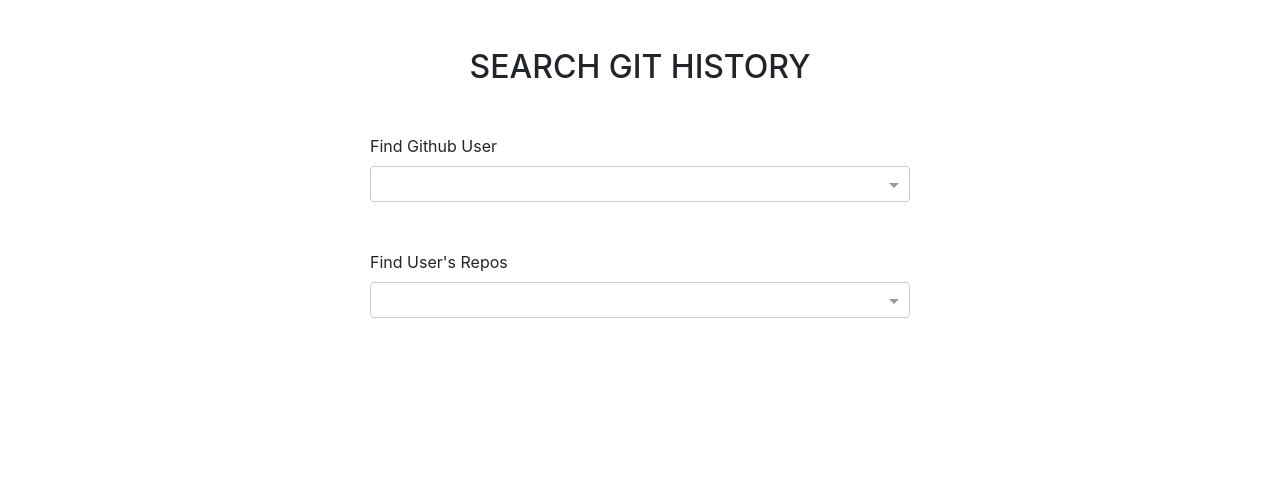
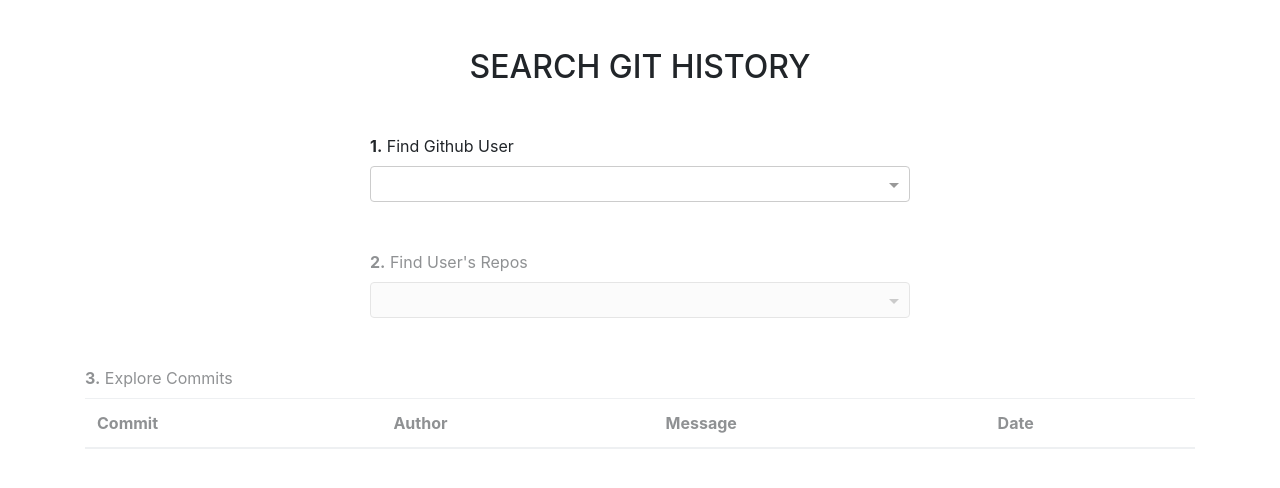
Before and after one commit to pavel-geeksolutions/gs-git-commit-history-test, an Angular app: page /git-history in a window 1280 px wide. Shown: the top 488 px of the page. Built offline with nearby package versions, Linux system fonts and the light colour scheme.

Commit message:
commits table implemented

```diff
--- a/src/app/git-history/git-history.component.html
+++ b/src/app/git-history/git-history.component.html
@@ -6,7 +6,7 @@
   </div>
   <div class="row">
     <div class="col-6 m-auto">
-      <label>Find Github User</label>
+      <label><b>1.</b> Find Github User</label>
       <ng-select [items]="users$ | async"
                  bindLabel="login"
                  [hideSelected]="true"
@@ -16,15 +16,46 @@
                  [(ngModel)]="user"
                  (change)="onUserSelected($event)">
       </ng-select>
-      <br>
-      <br>
-      <label>Find User's Repos</label>
+    </div>
+  </div>
+  <br>
+  <br>
+  <div class="row" [ngClass]="{disabled: !user}">
+    <div class="col-6 m-auto">
+      <label><b>2.</b> Find User's Repos</label>
       <ng-select [items]="repos$ | async"
                  bindLabel="name"
+                 [disabled]="!user"
                  [hideSelected]="true"
+                 [loading]="reposLoading"
                  [(ngModel)]="repo"
-                 [loading]="reposLoading">
+                 (change)="onRepoSelected($event)">
       </ng-select>
     </div>
   </div>
+  <br>
+  <br>
+  <div class="row" [ngClass]="{disabled: !repo}">
+    <div class="col">
+      <label><b>3.</b> Explore Commits</label>
+      <table class="table table-striped">
+        <thead>
+        <tr>
+          <th scope="col">Commit</th>
+          <th scope="col">Author</th>
+          <th scope="col">Message</th>
+          <th scope="col">Date</th>
+        </tr>
+        </thead>
+        <tbody>
+        <tr *ngFor="let commit of commits$ | async">
+          <td>{{commit.sha}}</td>
+          <td>{{commit.authorName}}</td>
+          <td>{{commit.message}}</td>
+          <td>{{commit.authorDate | date : 'short'}}</td>
+        </tr>
+        </tbody>
+      </table>
+    </div>
+  </div>
 </div>
--- a/src/app/git-history/git-history.component.scss
+++ b/src/app/git-history/git-history.component.scss
@@ -0,0 +1,3 @@
+.disabled {
+  opacity: 0.5;
+}
--- a/src/app/git-history/git-history.component.ts
+++ b/src/app/git-history/git-history.component.ts
@@ -1,13 +1,14 @@
 import { Component, OnInit, OnDestroy, EventEmitter } from '@angular/core';
 import { concat, Observable, of, Subject } from 'rxjs';
-import { GithubRepo, GithubUser } from '../interfaces';
+import { GithubCommit, GithubRepo, GithubUser } from '../interfaces';
 import { GithubService } from '../services/github.service';
 import {
   catchError,
   debounceTime,
   distinctUntilChanged,
   switchMap,
-  tap
+  tap,
+  map
 } from 'rxjs/operators';
 
 const USER_INPUT_DEBOUNCE = 300; // ms
@@ -22,10 +23,13 @@
   user: GithubUser;
   repos$: Observable<GithubRepo[]>;
   repo: GithubRepo;
+  commits$: Observable<GithubCommit[]>;
   usersLoading = false;
   reposLoading = false;
+  commitsLoading = false;
   usersInput$ = new Subject<string>();
   userSelected$ = new EventEmitter<string>();
+  repoSelected$ = new EventEmitter<[string, string]>();
 
   constructor(private gitService: GithubService) {
   }
@@ -58,10 +62,28 @@
         ))
       )
     );
+    this.commits$ = concat(
+      of([]), // default items
+      this.repoSelected$.pipe(
+        distinctUntilChanged(),
+        tap(() => this.commitsLoading = true),
+        switchMap(([userLogin, repoName]) => this.gitService.getCommits(userLogin, repoName).pipe(
+          map(commitsResponse => {
+            return commitsResponse.records;
+          }),
+          catchError(() => of([])), // empty list on error
+          tap(() => this.commitsLoading = false)
+        ))
+      )
+    );
   }
 
   onUserSelected(user: GithubUser) {
-    this.userSelected$.emit(user ? user.login : '');
+    this.userSelected$.emit(user && user.login);
+  }
+
+  onRepoSelected(repo: GithubRepo) {
+    this.repoSelected$.emit([this.user.login, repo && repo.name]);
   }
 
   ngOnDestroy(): void {
--- a/src/app/services/github.service.ts
+++ b/src/app/services/github.service.ts
@@ -63,10 +63,10 @@
     );
   }
 
-  getCommits(userLogin: string, repo: string, page: number = 1,
+  getCommits(userLogin: string, repoName: string, page: number = 1,
              perPage: number = 10): Observable<PageableResponse<GithubCommit>> {
     return this.httpClient.get<any>(
-      `${BASE_URL}/repos/${userLogin}/${repo}/commits?page=${page}&per_page=${perPage}`,
+      `${BASE_URL}/repos/${userLogin}/${repoName}/commits?page=${page}&per_page=${perPage}`,
       {observe: 'response'}).pipe(
       map(response => {
         const commits = response.body.map((item) => {
```
